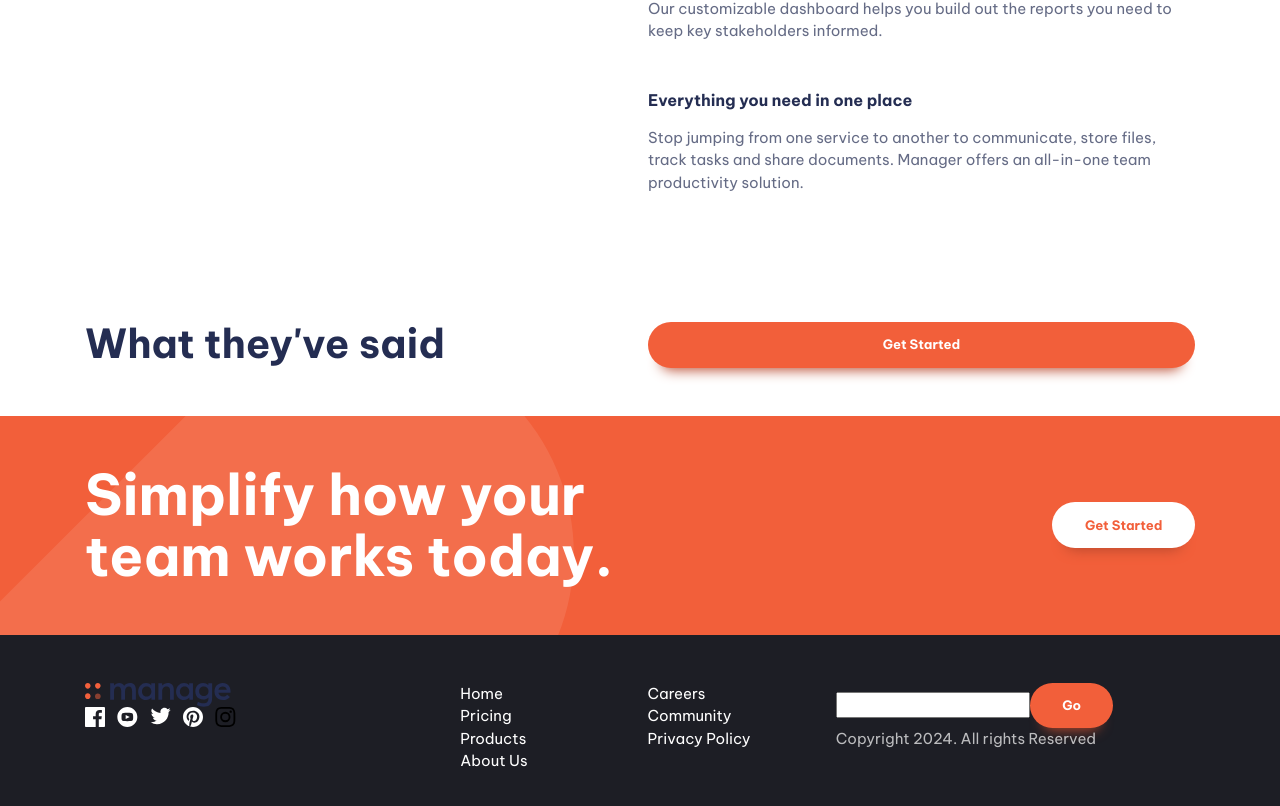
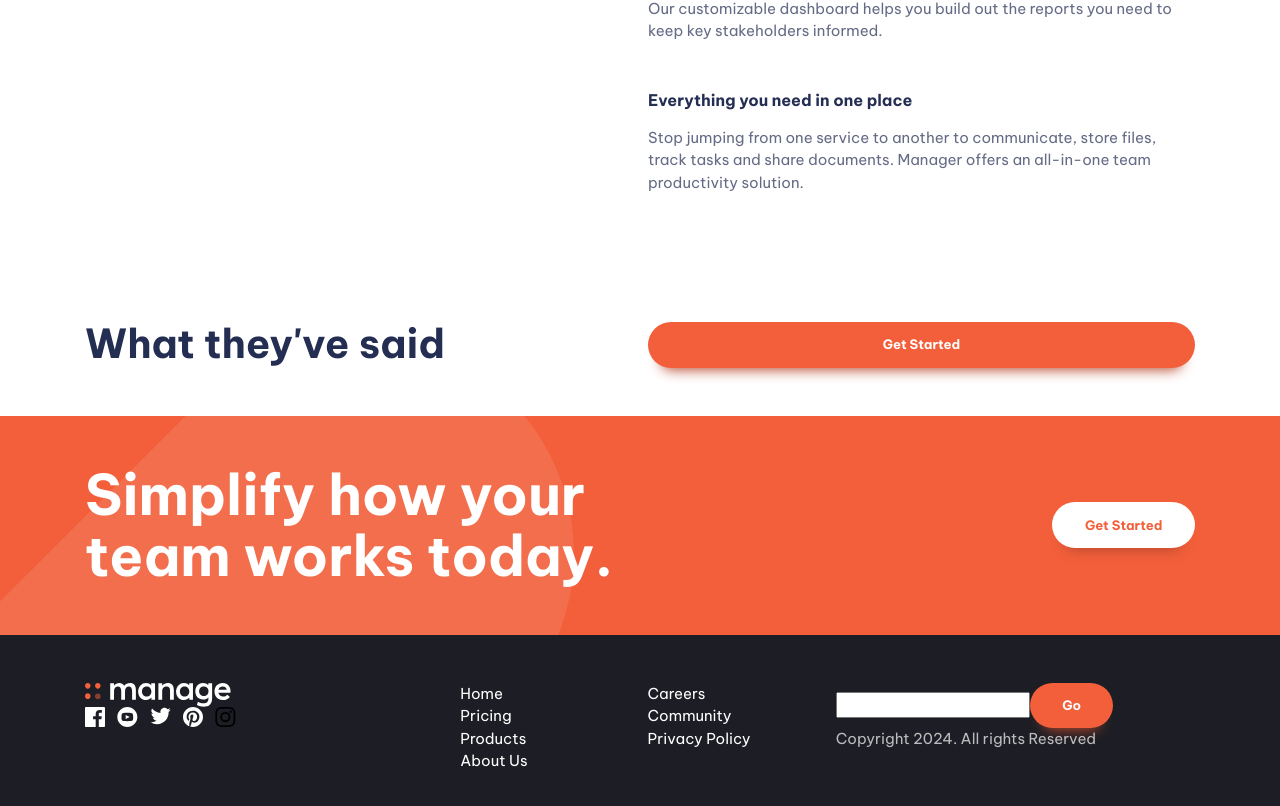
Before and after one commit to PumpkinPeasant/responsive-front, a Nuxt app: page / in a window 1280 px wide. Shown: the part 1074-1880 px from the top of the page. Built offline with nearby package versions, Linux system fonts and the light colour scheme.

Commit message:
Some fixes

```diff
--- a/components/AppFooter.vue
+++ b/components/AppFooter.vue
@@ -74,8 +74,8 @@ const navItems = [
     <div class="container">
       <div class="even-columns">
         <div>
-          <a href="#">
-            <logo style="width: 10rem" :fontControlled="false" filled/>
+          <a href="#" aria-label="home">
+            <logo style="width: 10rem; --logo-color: var(--clr-neutral-100)" :fontControlled="false" filled/>
           </a>
           <ul class="social-media" role="list" aria-label="Social links">
             <li v-for="(link, index) in links" :key="index">
@@ -109,7 +109,7 @@ const navItems = [
 <style scoped>
 .social-media {
   display: flex;
-  gap: var(--size-300);
+  gap: var(--size-600);
 }
 
 a:hover, a:focus {
@@ -120,12 +120,16 @@ a:hover, a:focus {
   columns: 2;
 }
 
-a svg{
+a svg {
   font-size: var(--size-500);
 }
 
 @media (min-width: 50em) /* 800px */ {
-  a svg{
+  .social-media {
+    gap: var(--size-300);
+  }
+
+  a svg {
     font-size: var(--size-400);
   }
 }
--- a/components/AppHeader.vue
+++ b/components/AppHeader.vue
@@ -46,7 +46,7 @@ let toggle = () => {
         </a>
         <button @click="toggle" class="mobile-nav-toggle" aria-controls="primary-navigation"
                 :aria-expanded="toggleMenu">
-          <img :src="toggleMenu ? MenuOpen : MenuClose" alt="" aria-hidden="true">
+          <component :is="toggleMenu ? MenuOpen : MenuClose" aria-hidden="true" :fontControlled="false" filled/>
           <span class="visually-hidden">Menu</span>
         </button>
         <nav aria-label="Primary"
@@ -70,6 +70,7 @@ let toggle = () => {
   top: var(--size-700);
   position: sticky;
   margin-bottom: var(--size-700);
+  z-index: 3;
 }
 
 .nav-wrapper {
@@ -104,6 +105,7 @@ let toggle = () => {
   .overlay[data-overlay=true] {
     position: fixed;
     inset: 0;
+    z-index: 2;
     background: linear-gradient(rgba(0, 0, 0, 0), rgba(0, 0, 0, 0.8));
   }
 
```
Also changed, not shown: assets/images/icons/logo.svg.
